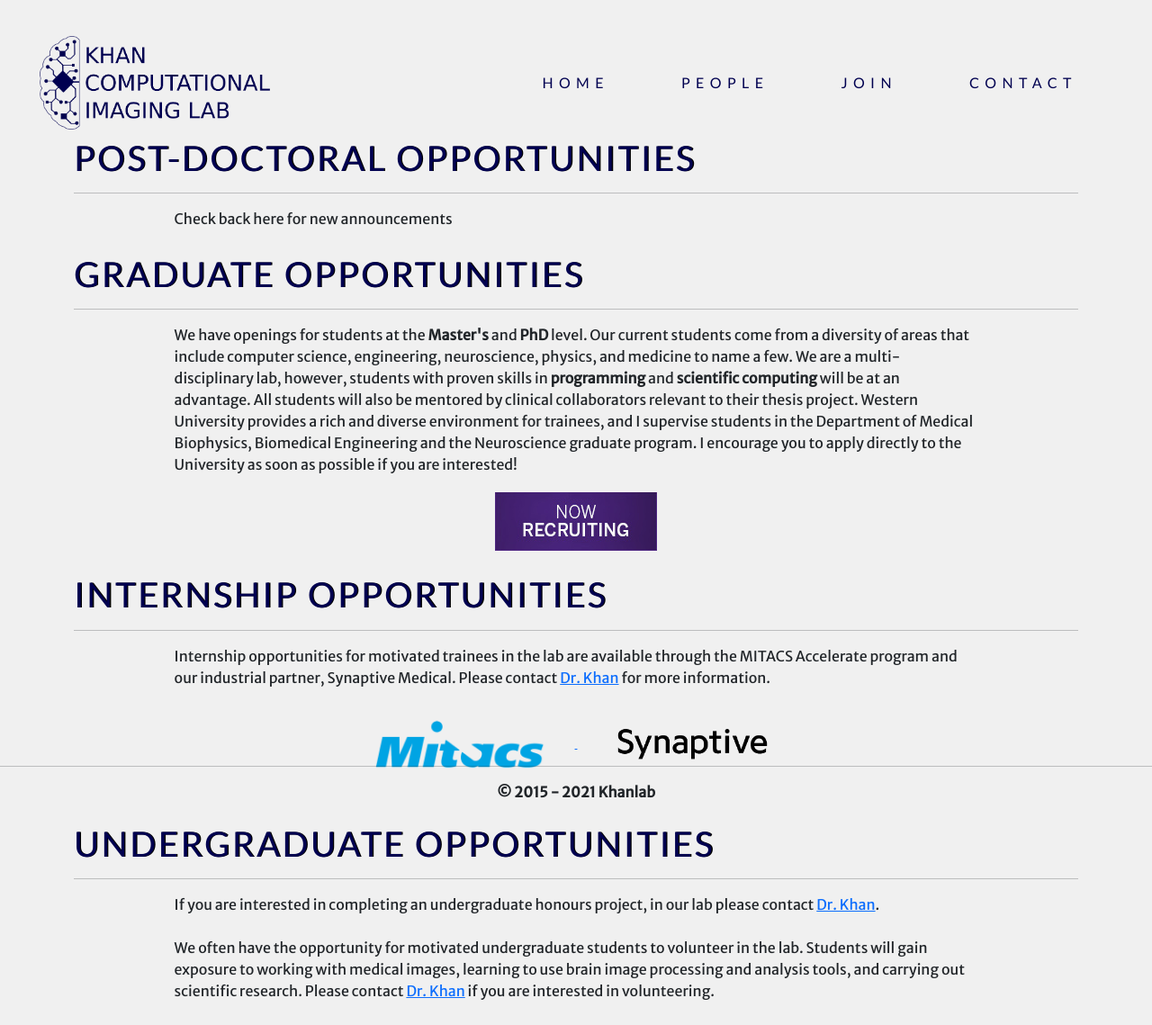
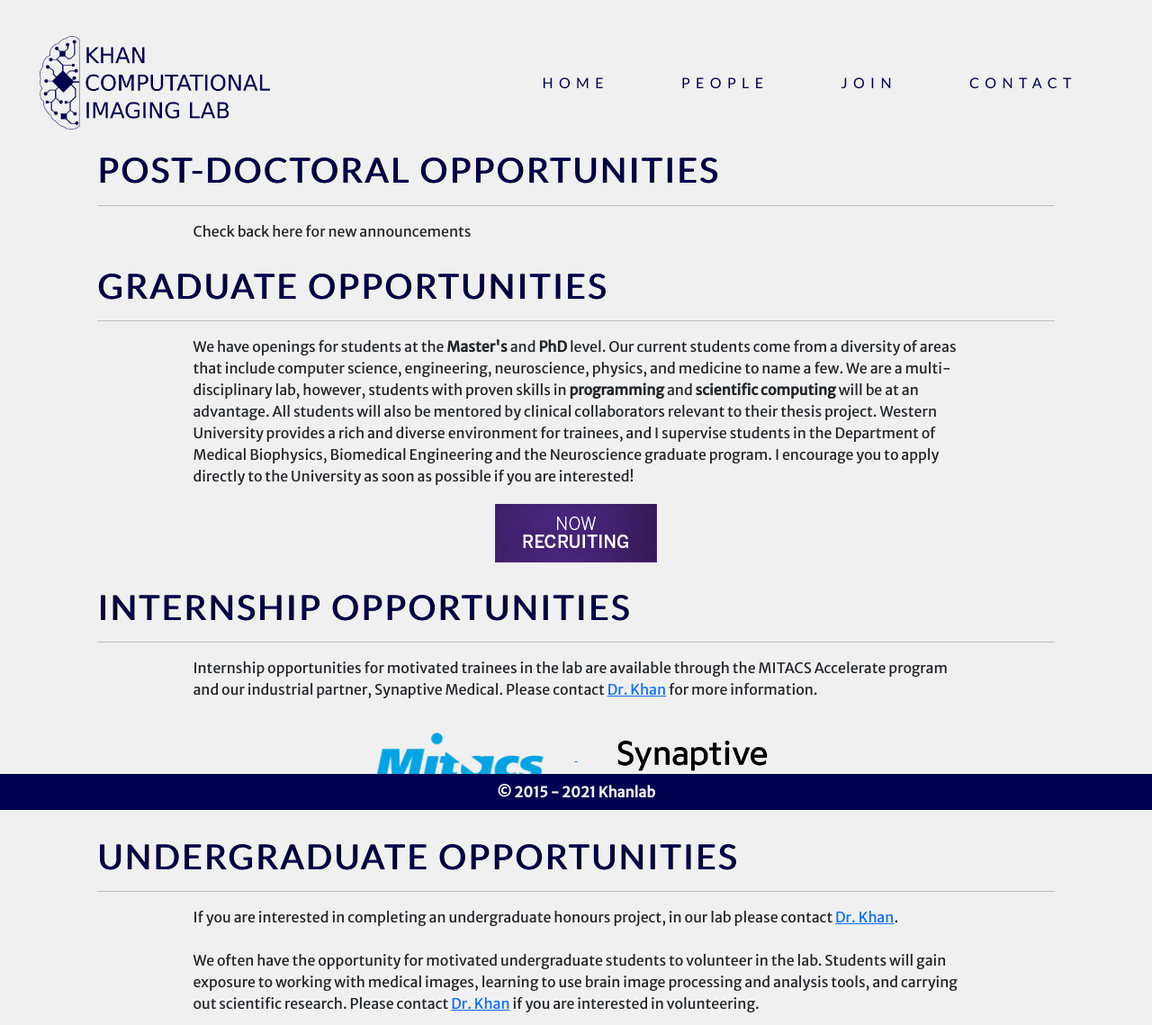
Before and after one commit to khanlab/khanlab.github.io, a Jekyll site: the page built from join.html, in a window 1280 px wide. Shown: the whole page at 90% size. Built offline with Jekyll 4.4.1, drawn with Linux system fonts in a browser that asks for light colours.

Commit message:
fix footer

```diff
--- a/_layouts/base.html
+++ b/_layouts/base.html
@@ -42,8 +42,7 @@
     </main>
 
     <!-- Footer -->
-    <footer class="footer mt-auto py-2 justify-content-center">
-      <hr>
+    <footer class="footer mt-auto py-2">
       {% include footer.html %}
     </footer>
 
--- a/assets/css/base.css
+++ b/assets/css/base.css
@@ -9,6 +9,13 @@ body {
   background-color: rgb(240, 240, 240);
   font-family: "Merriweather Sans", sans-serif;
   font-size: 1.5vh;
+}
+
+.container {
+  margin-top: 1.5vh;
+  margin-bottom: 1.5vh;
+  width: 85vw;
+  height: 85vh;
 }
 
 .nav-brand {
@@ -99,8 +106,12 @@ body {
 
 .footer {
   position: fixed;
+  left: 0;
   bottom: 0;
   width: 100vw;
+  margin-top: 1vh;
+  background-color: rgb(0, 0, 80);
+  color: rgb(240, 240, 240);
   text-align: center;
 }
 
```
